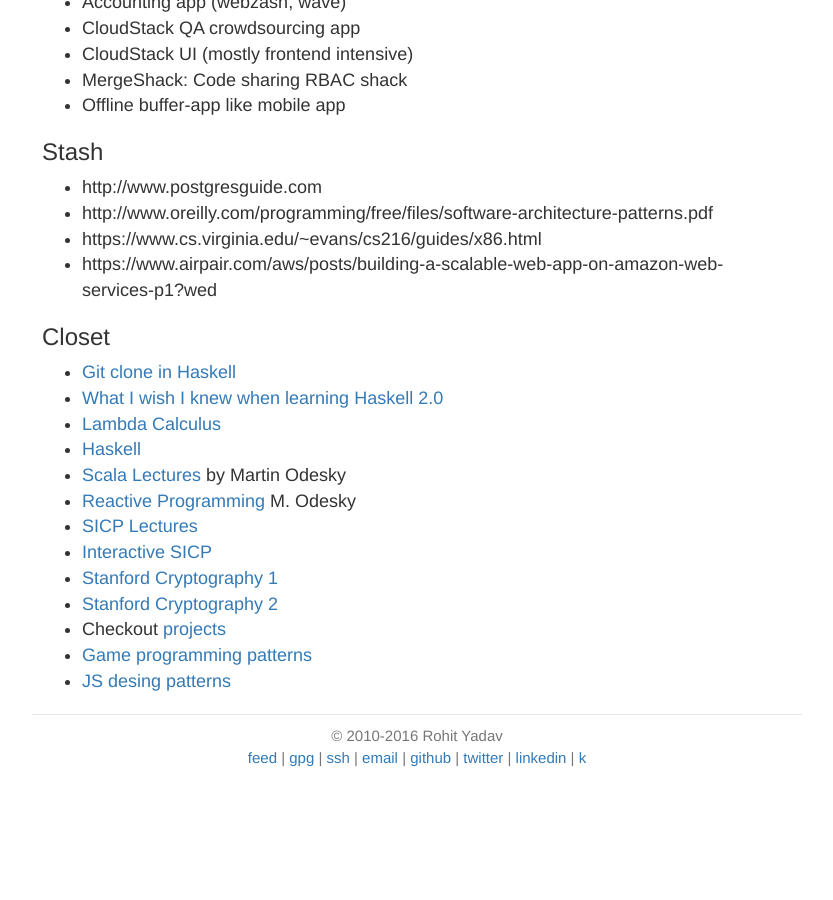
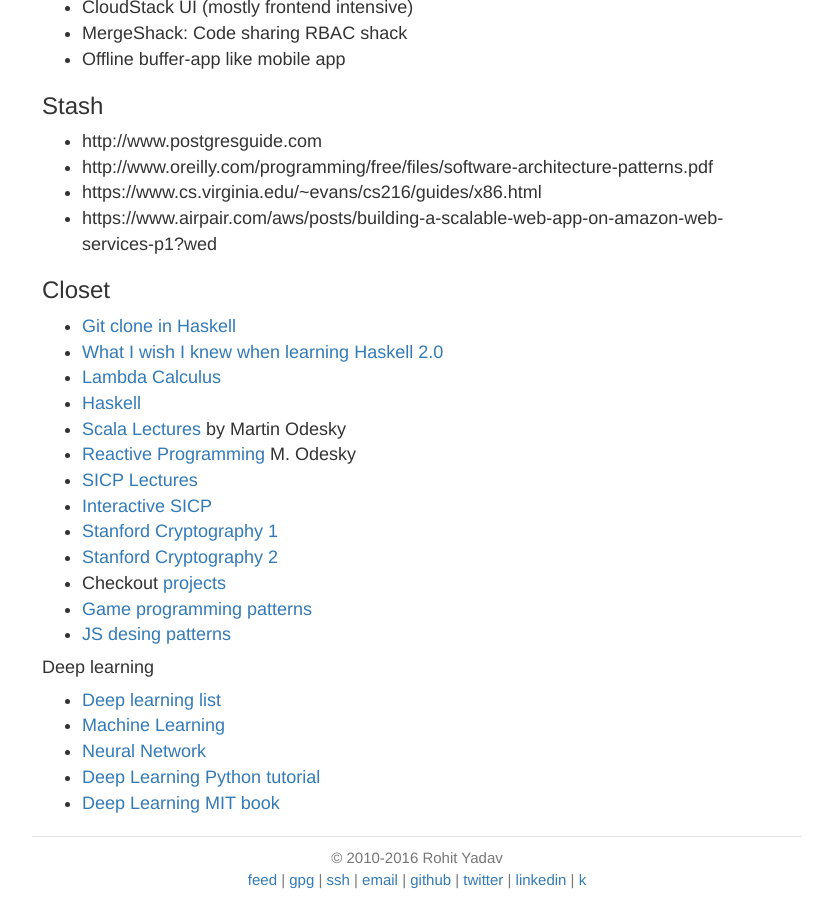
Before and after one commit to rohityadavcloud/rohityadavcloud.github.io, a Jekyll site: the page built from k/index.markdown, in a window 1280 px wide and 900 px high, scrolled down 3187 px. Shown: the whole window, without its empty margins (223-1056 px from the left). Built offline with Jekyll 4.4.1, drawn with Linux system fonts in a browser that asks for light colours; before the commit the page ends 3965 px from its top, so only the background shows below that.

Commit message:
kup
Signed-off-by: Rohit Yadav <rohit.yadav@shapeblue.com>

```diff
--- a/k/index.markdown
+++ b/k/index.markdown
@@ -155,3 +153,11 @@
 - Checkout [projects](https://github.com/karan/Projects)
 - [Game programming patterns](http://gameprogrammingpatterns.com/index.html)
 - [JS desing patterns](http://addyosmani.com/resources/essentialjsdesignpatterns/book/#mediatorpatternjavascript)
+
+#### Deep learning
+
+- [Deep learning list](http://jmozah.github.io/links/)
+- [Machine Learning](https://www.coursera.org/course/ml)
+- [Neural Network](https://www.coursera.org/course/neuralnets)
+- [Deep Learning Python tutorial](http://deeplearning.net/tutorial/deeplearning.pdf)
+- [Deep Learning MIT book](http://www.iro.umontreal.ca/~bengioy/dlbook/)
```
Also changed, not shown: other parts of k/index.markdown (+2 -4 lines), k/ai.markdown (deleted, +0 -13 lines).
